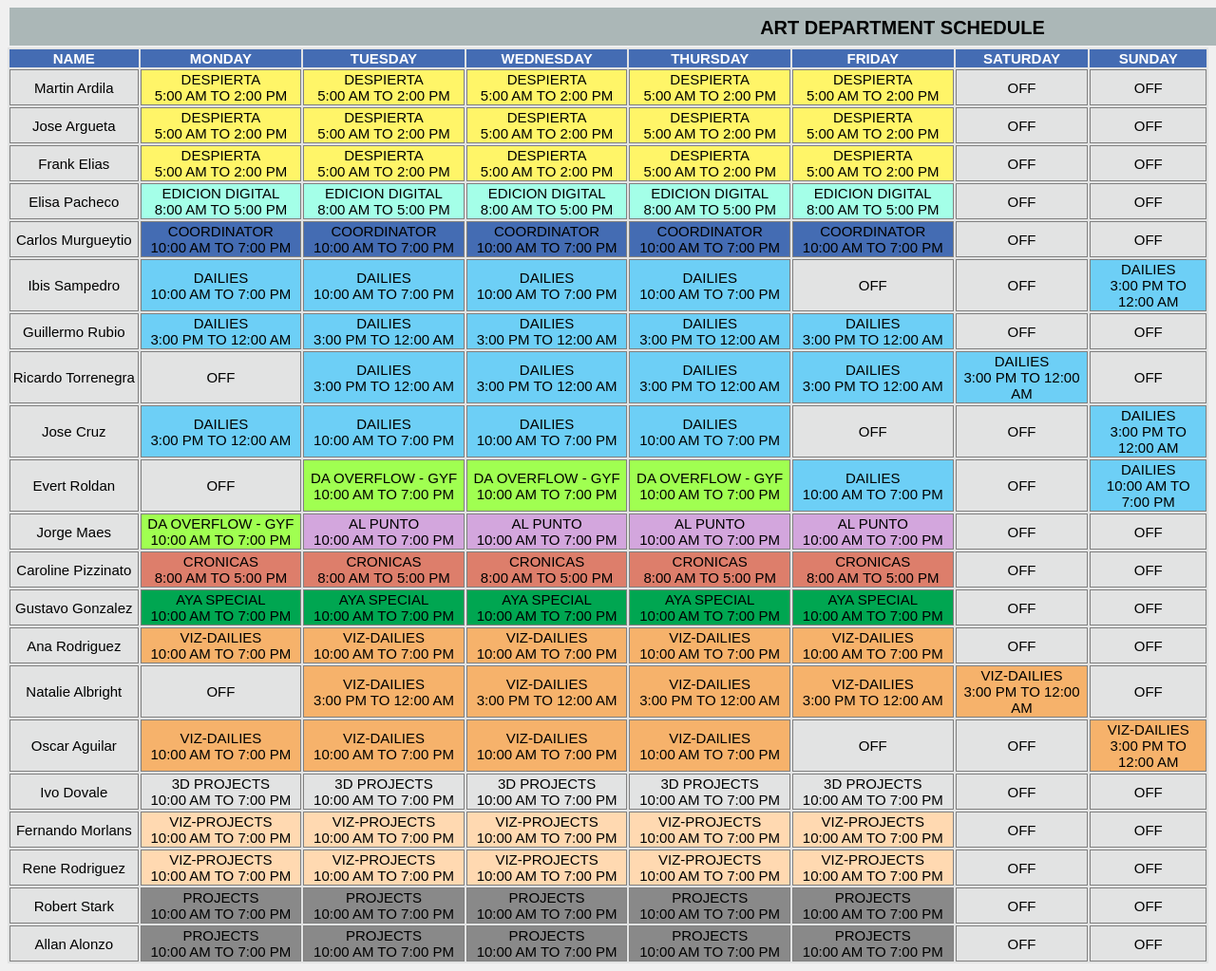
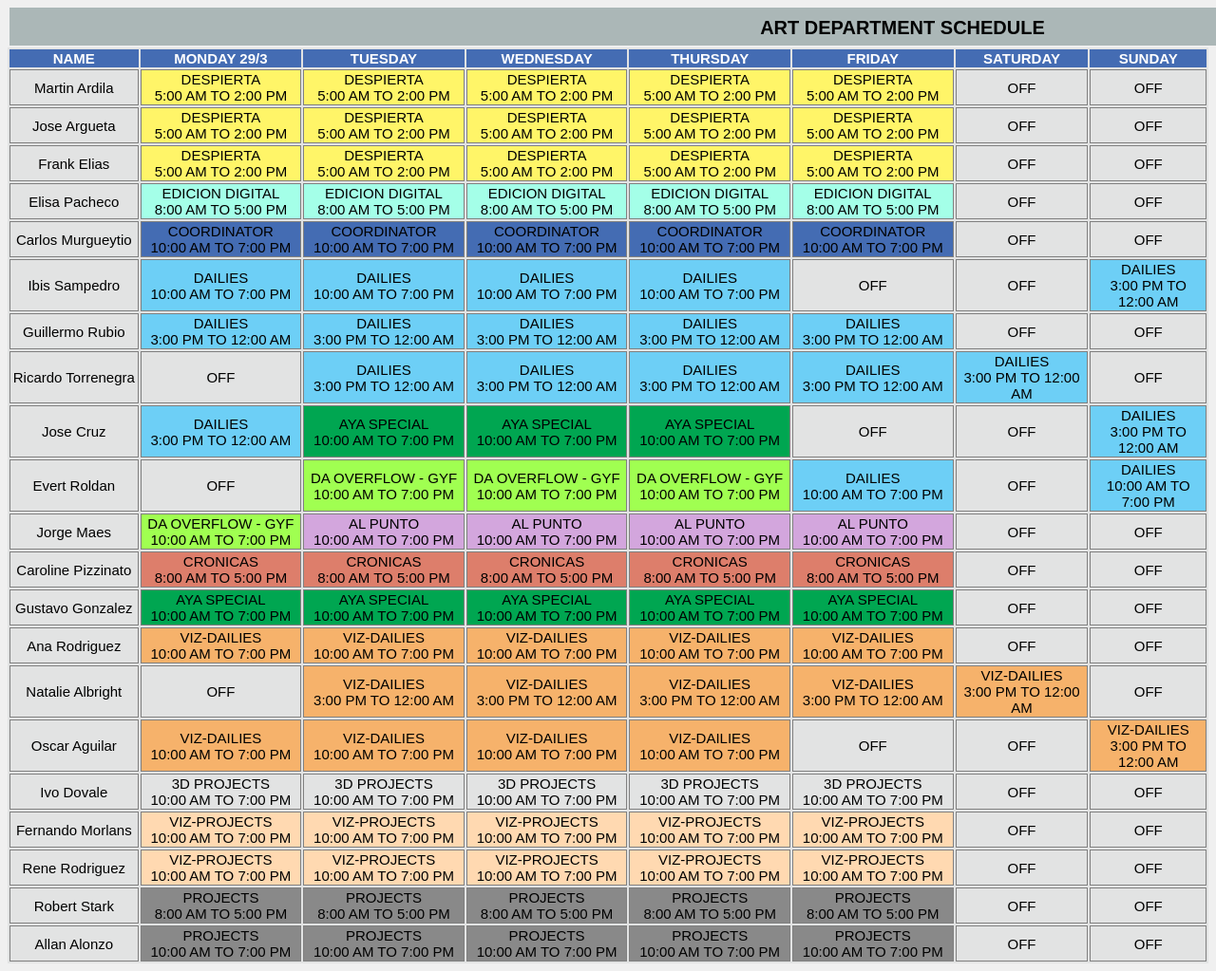
Before and after one commit to dani5050/SCHEDULER, a plain HTML site: page index.html in a window 1280 px wide. Shown: the top 1023 px of the page at 95% size. Drawn offline with nearby package versions, Linux system fonts and the light colour scheme.

Commit message:
Update index.html

```diff
--- a/index.html
+++ b/index.html
@@ -4,10 +4,11 @@
 
 <head>
 <link rel="stylesheet" type="text/css" href="style_sch.css">
+<link href="https://fonts.googleapis.com/css?family=Roboto&display=swap" rel="stylesheet">
 <meta charset="UTF-8">
 <meta name="viewport" content="width=device-width, initial-scale=1.0">
 <script src="https://ajax.googleapis.com/ajax/libs/jquery/2.1.1/jquery.min.js"></script>
-<title> Scheduler</title>
+<title>Scheduler</title>
 
 </head>
 
@@ -19,7 +20,7 @@
 <table id="reservationTable">
  <tr>
     <th>NAME</th>
-    <th id="Monday">MONDAY</th>
+    <th>MONDAY 29/3</th>
     <th>TUESDAY</th>
     <th>WEDNESDAY</th>
     <th>THURSDAY</th>
@@ -120,9 +121,9 @@
 <tr class="">
     <td>Jose Cruz</td>
     <td>DAILIES <br>3:00 PM TO 12:00 AM</td>
-    <td>DAILIES <br>10:00 AM TO 7:00 PM</td>
-    <td>DAILIES <br>10:00 AM TO 7:00 PM</td>
-    <td>DAILIES <br>10:00 AM TO 7:00 PM</td>
+    <td>AYA SPECIAL <br>10:00 AM TO 7:00 PM</td>
+    <td>AYA SPECIAL <br>10:00 AM TO 7:00 PM</td>
+    <td>AYA SPECIAL <br>10:00 AM TO 7:00 PM</td>
     <td>OFF</td>
     <td>OFF</td>
     <td>DAILIES <br>3:00 PM TO 12:00 AM</td>
@@ -240,11 +241,11 @@
 
 <tr class="">
     <td>Robert Stark</td>
-    <td>PROJECTS <br>10:00 AM TO 7:00 PM</td>
-    <td>PROJECTS <br>10:00 AM TO 7:00 PM</td>
-    <td>PROJECTS <br>10:00 AM TO 7:00 PM</td>
-    <td>PROJECTS <br>10:00 AM TO 7:00 PM</td>
-    <td>PROJECTS <br>10:00 AM TO 7:00 PM</td>
+    <td>PROJECTS <br>8:00 AM TO 5:00 PM</td>
+    <td>PROJECTS <br>8:00 AM TO 5:00 PM</td>
+    <td>PROJECTS <br>8:00 AM TO 5:00 PM</td>
+    <td>PROJECTS <br>8:00 AM TO 5:00 PM</td>
+    <td>PROJECTS <br>8:00 AM TO 5:00 PM</td>
     <td>OFF</td>
     <td>OFF</td>
 </tr>
```
